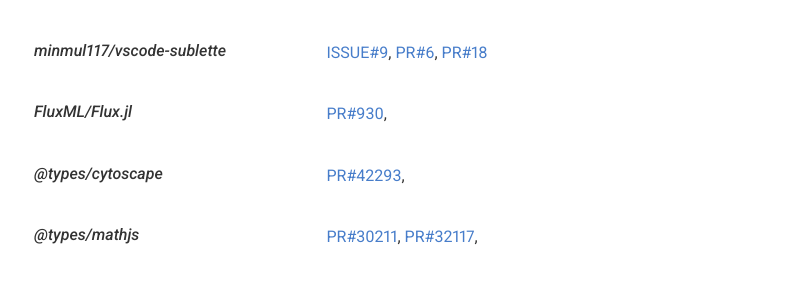
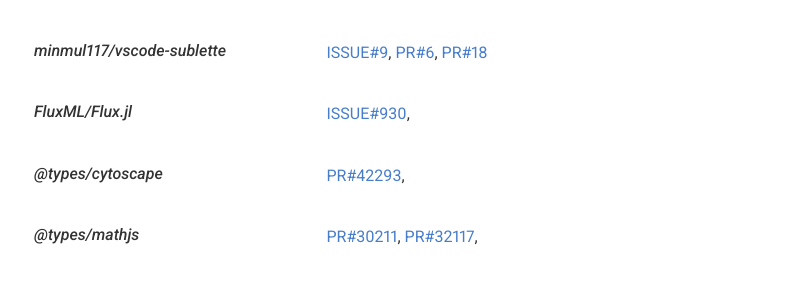
Before and after one commit to appleparan/appleparan.github.io, a Jekyll site: the page built from cv.html, in a window 1280 px wide and 900 px high, scrolled down 2235 px. Shown: the part 327-615 px from the top of the window, without its empty margins (36-845 px from the left). Built offline with Jekyll 4.4.1, drawn with Linux system fonts in a browser that asks for light colours; nearby versions of some CDN libraries.

Commit message:
Fix mistypo

```diff
--- a/_config.yml
+++ b/_config.yml
@@ -193,7 +193,7 @@
         title: | #
           [FluxML/Flux.jl](https://github.com/FluxML/Flux.jl)
         description: >
-          [PR#930](https://github.com/FluxML/Flux.jl/issues/930),
+          [ISSUE#930](https://github.com/FluxML/Flux.jl/issues/930),
       - layout: top-left
         title: | #
           [@types/cytoscape](https://github.com/DefinitelyTyped/DefinitelyTyped/tree/d9fea1cc79eaff6202dbdaa2c737b9b2c1adfa37/types/cytoscape)
```
